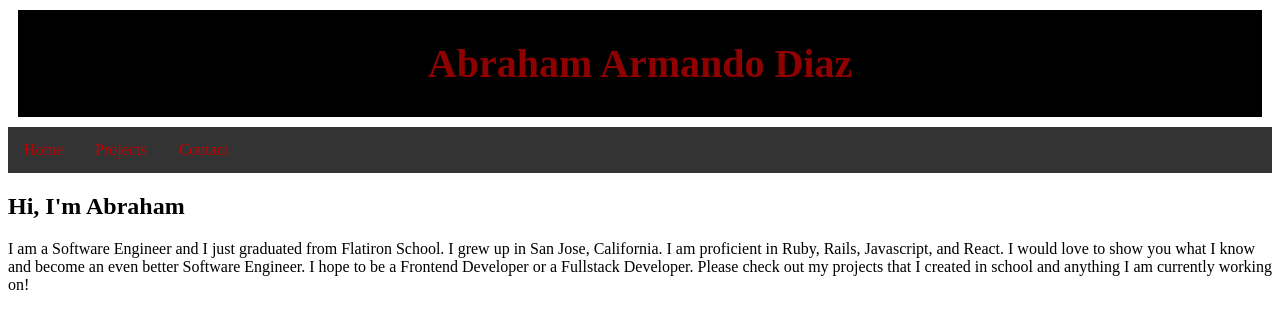
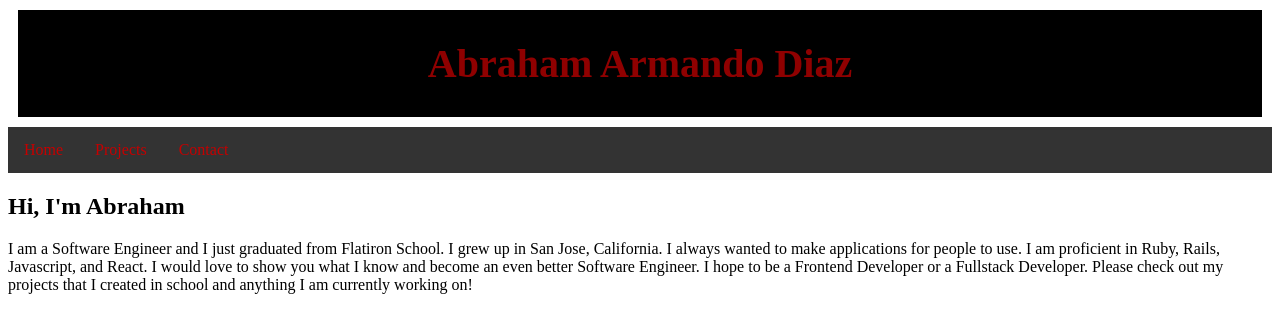
Before and after one commit to abdiaz2018/my-portfolio, a React (Create React App) app: page / in a window 1280 px wide. Shown: the top 332 px of the page. Built offline with nearby package versions, Linux system fonts and the light colour scheme; the HTML template or start-up script is replaced by a standard one.

Commit message:
adding about

```diff
--- a/src/home.js
+++ b/src/home.js
@@ -6,7 +6,13 @@ class Home extends Component {
             <main>
                 <h2>Hi, I'm Abraham</h2>
                 <p>
-                    I am a Software Engineer and I just graduated from Flatiron School. I grew up in San Jose, California. I am proficient in Ruby, Rails, Javascript, and React. I would love to show you what I know and become an even better Software Engineer. I hope to be a Frontend Developer or a Fullstack Developer. Please check out my projects that I created in school and anything I am currently working on!
+                    I am a Software Engineer and I just graduated from Flatiron School.
+                    I grew up in San Jose, California.
+                    I always wanted to make applications for people to use.
+                    I am proficient in Ruby, Rails, Javascript, and React.
+                    I would love to show you what I know and become an even better Software Engineer.
+                    I hope to be a Frontend Developer or a Fullstack Developer.
+                    Please check out my projects that I created in school and anything I am currently working on!
                 </p>
             </main>
         )
```
